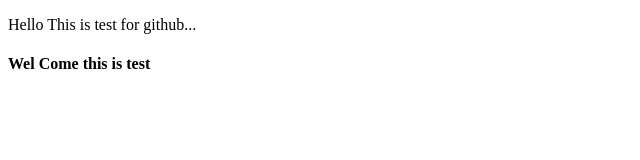
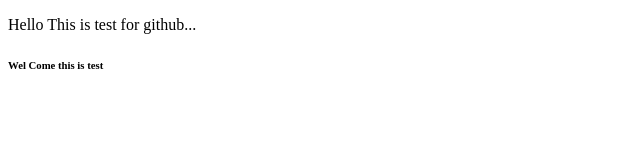
Before and after one commit to kcbikram/Php-code-1, a plain HTML site: page index.html in a window 1280 px wide. Shown: the full height of the page, 0-640 px from the left. Drawn offline with Linux system fonts and the light colour scheme.

Commit message:
Update index.html

```diff
--- a/index.html
+++ b/index.html
@@ -6,7 +6,7 @@
 </head>
 <body>
 <p>Hello This is test for github...
-<h4>Wel Come this is test </h4>
+<center></center><h6>Wel Come this is test </h6></center>
 
 </p>
 </body>
```
